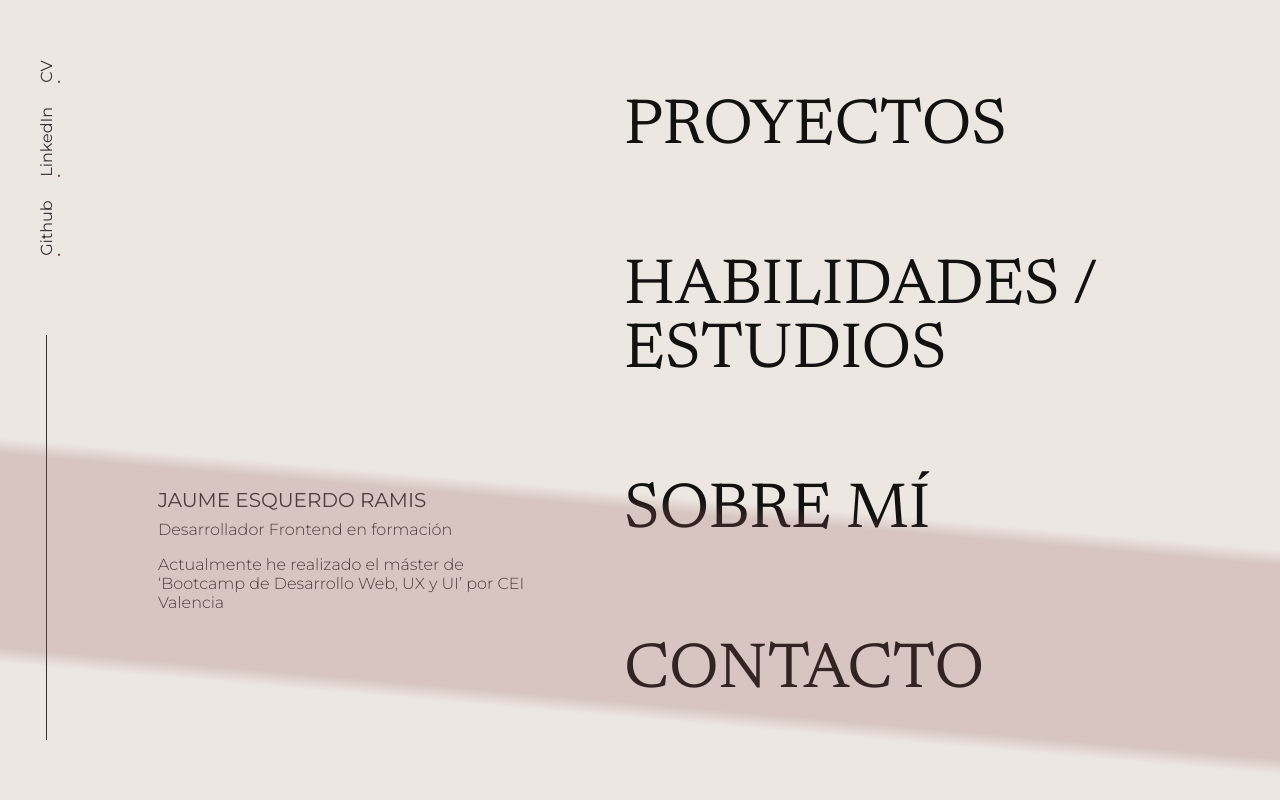
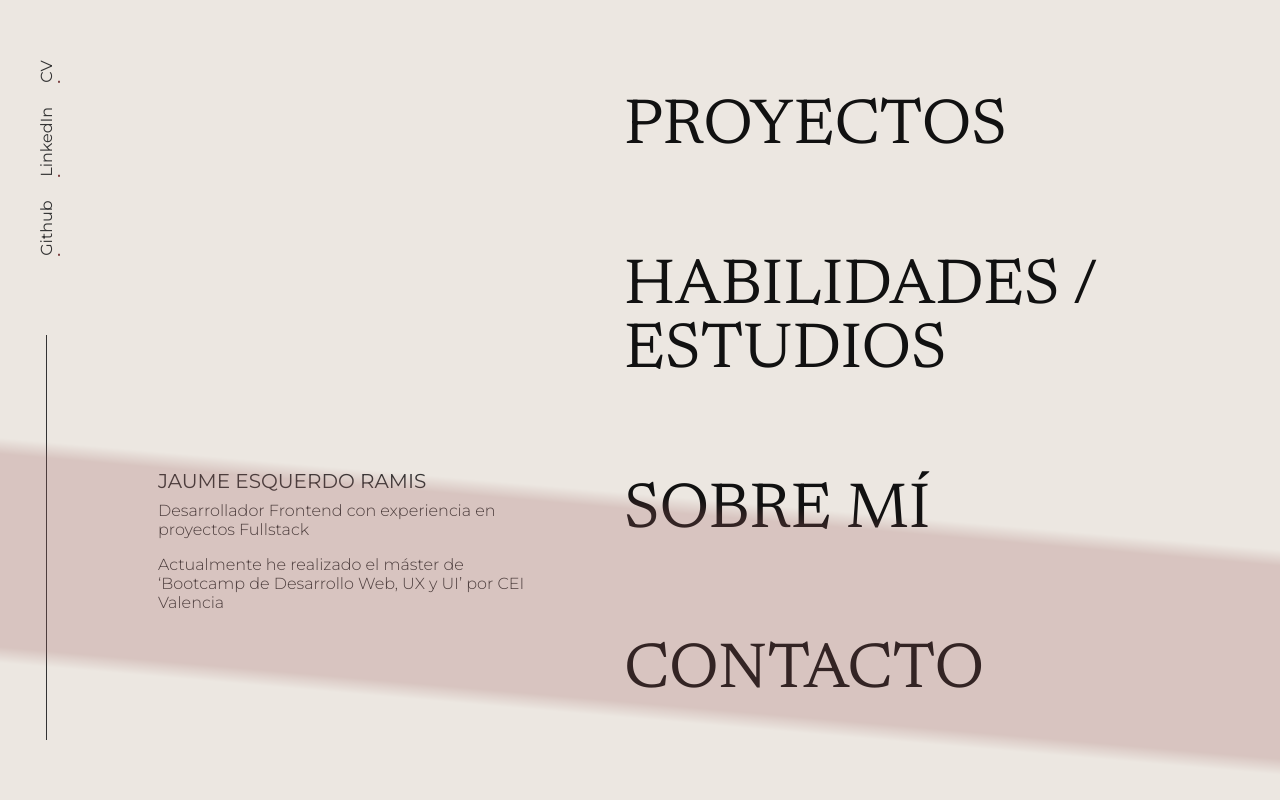
Before and after one commit to JaumeEsquerdo/portfolio-personal, a React (Vite) app in the folder portfolio-jaume/: page / in a window 1280 px wide. Built offline with nearby package versions, Linux system fonts and the light colour scheme; a web font is replaced by a local one.

Commit message:
actualizar descripcion portfolio

```diff
--- a/portfolio-jaume/src/pages/Home.jsx
+++ b/portfolio-jaume/src/pages/Home.jsx
@@ -46,7 +46,7 @@ export const Home = () => {
       <div className="PortfolioPresentation">
         <h1 className="PortfolioPresentation-h1">JAUME ESQUERDO RAMIS</h1>
         <h3 className="PortfolioPresentation-h3">
-          Desarrollador Frontend en formación
+          Desarrollador Frontend con experiencia en proyectos Fullstack
         </h3>
         <h3 className="PortfolioPresentation-h3">
           Actualmente he realizado el máster de ‘Bootcamp de Desarrollo Web, UX
```
